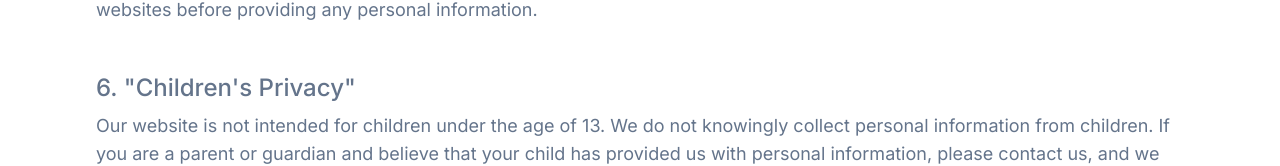
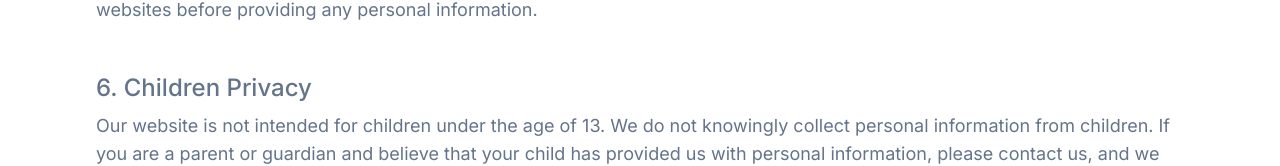
Before and after one commit to AronQ1234/File-Converter, a Next.js app: page /privacy-policy in a window 1280 px wide. Shown: the part 1112-1278 px from the top of the page. Built offline with nearby package versions, Linux system fonts and the light colour scheme.

Commit message:
Update page.tsx

```diff
--- a/app/privacy-policy/page.tsx
+++ b/app/privacy-policy/page.tsx
@@ -60,7 +60,7 @@ export default function PrivacyPolicy() {
             </div>
 
             <div className="space-y-2">
-                <h2 className="text-xl md:text-2xl font-medium text-muted-foreground">6. "Children's Privacy"</h2>
+                <h2 className="text-xl md:text-2xl font-medium text-muted-foreground">6. Children Privacy</h2>
                 <p>
                     Our website is not intended for children under the age of 13. We do not knowingly collect personal
                     information from children. If you are a parent or guardian and believe that your child has provided
```
